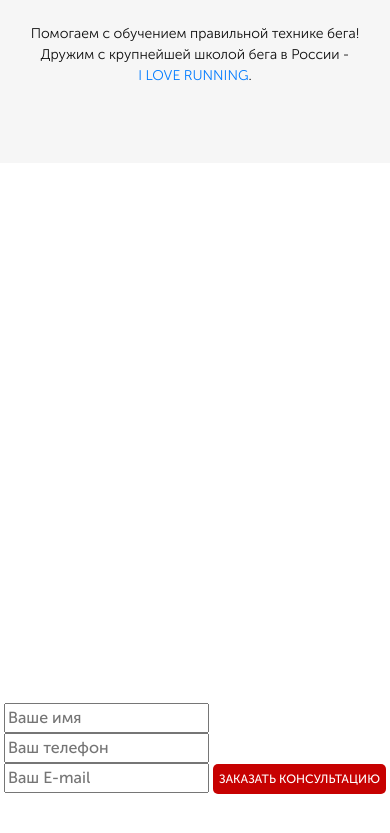
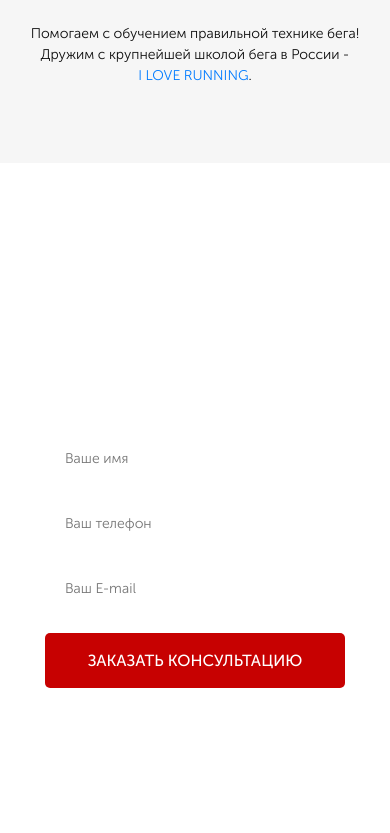
Before and after one commit to alexey-troyan/pulse, a website: page src/index.html in a window 390 px wide. Shown: the part 1774-2607 px from the top of the page. Drawn offline with Linux system fonts and the light colour scheme.

Commit message:
add consultation

```diff
--- a/src/index.html
+++ b/src/index.html
@@ -121,10 +121,10 @@
       </div>
       <!-- /.consultation__descr -->
 
-      <form action="#" method="POST" class="form consultation__form">
-        <input class="form__input-name" type="text" placeholder="Ваше имя">
-        <input class="form__input-tel" type="tel" name="" id="" placeholder="Ваш телефон">
-        <input class="form__input-email" type="email" name="" id="" placeholder="Ваш E-mail">
+      <form action="#" method="POST" class="form consultation__form feed-form">
+        <input class="form__input-name" type="text" name="name" placeholder="Ваше имя" required>
+        <input class="form__input-tel" type="number" name="phone" placeholder="Ваш телефон" required>
+        <input class="form__input-email" type="email" name="email" placeholder="Ваш E-mail" required>
         <button class="button form__button">заказать консультацию</button>
       </form>
 
@@ -132,6 +132,8 @@
     </div>
   </section>
 
+
+  <script src="js/main.js"></script>
 </body>
 
 </html>
--- a/src/sass/_media.scss
+++ b/src/sass/_media.scss
@@ -15,8 +15,17 @@
     &__wrapper {
       align-items: center;
     }
-
-
+  }
+  .consultation {
+    &__title {
+      text-align: center;
+    }
+    &__descr {
+      text-align: center;
+    }
+    &__form {
+      margin: auto;
+    }
   }
 
 }
@@ -81,6 +90,23 @@
       margin-bottom: 30px;
     }
   }
+
+  .consultation {
+    padding: 50px 0;
+    &__title {
+      font-size: 25px;
+      margin-bottom: 20px;
+    }
+
+    &__descr {
+      font-size: 18px;
+      padding: 0 10px;
+    }
+
+    &__form {
+      margin: auto;
+    }
+  }
 }
 
 @media (max-width: 480px) {
--- a/src/sass/blocks/_consultation.scss
+++ b/src/sass/blocks/_consultation.scss
@@ -14,5 +14,6 @@
   &__descr {
     font-size: 20px;
     color: #ffffff;
+    margin-bottom: 34px;
   }
 }
--- /dev/null
+++ b/src/sass/blocks/_forms.scss
@@ -0,0 +1,27 @@
+.form {
+  display: flex;
+  flex-direction: column;
+  width: 300px;
+  input {
+    height: 50px;
+    border-radius: 5px;
+    background-color: #ffffff;
+    margin-bottom: 15px;
+    border: none;
+    outline: none;
+    padding: 0 20px;
+    color: #4b4b4b;
+    font-size: 14px;
+    font-weight: 300;
+    &:nth-child(3) {
+      margin-bottom: 20px;
+    }
+  }
+  &__button {
+    width: 300px;
+    height: 55px;
+    font-size: 16px;
+    color: #ffffff;
+    cursor: pointer;
+  }
+}
--- a/src/sass/style.scss
+++ b/src/sass/style.scss
@@ -5,6 +5,7 @@
 @import 'blocks/buttons';
 @import 'blocks/advantages';
 @import 'blocks/consultation';
+@import 'blocks/forms';
 
 @import 'media';
 
@@ -16,3 +17,12 @@
   max-width: 950px;
   margin: 0 auto;
 }
+
+input::-webkit-outer-spin-button,
+input::-webkit-inner-spin-button {
+  -webkit-appearance: none;
+}
+
+input[type='number'] {
+  -moz-appearance: textfield;
+}
```
Also changed, not shown: src/css/style.min.css, src/js/main.js (added).
